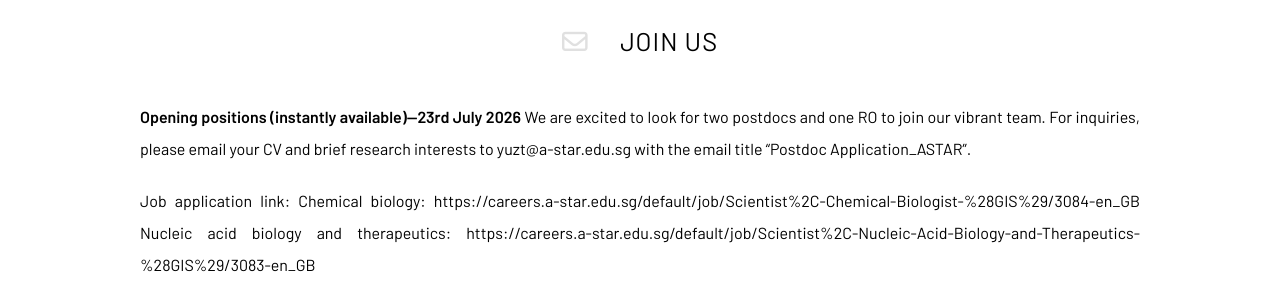
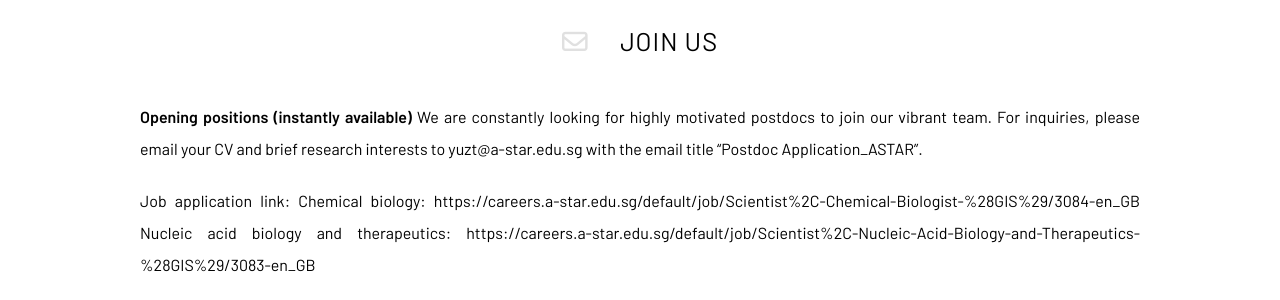
Before and after one commit to yuzutao1990/yucleiclab.github.io, a Jekyll site: the page built from contact/index.md, in a window 1280 px wide. Shown: the part 440-740 px from the top of the page. Built offline with Jekyll 4.4.1, drawn with Linux system fonts in a browser that asks for light colours; a style sheet for code colours, icons or effects is not loaded.

Commit message:
Update index.md

```diff
--- a/contact/index.md
+++ b/contact/index.md
@@ -7,8 +7,8 @@
 
 # {% include icon.html icon="fa-regular fa-envelope" %} Join Us
 
-**Opening positions (instantly available)---23rd July 2026**
-We are excited to look for two postdocs and one RO to join our vibrant team. For inquiries, please email your CV and brief research interests to yuzt@a-star.edu.sg with the email title “Postdoc Application_ASTAR”.
+**Opening positions (instantly available)**
+We are constantly looking for highly motivated postdocs to join our vibrant team. For inquiries, please email your CV and brief research interests to yuzt@a-star.edu.sg with the email title “Postdoc Application_ASTAR”.
 
 Job application link:
 Chemical biology: https://careers.a-star.edu.sg/default/job/Scientist%2C-Chemical-Biologist-%28GIS%29/3084-en_GB
```
